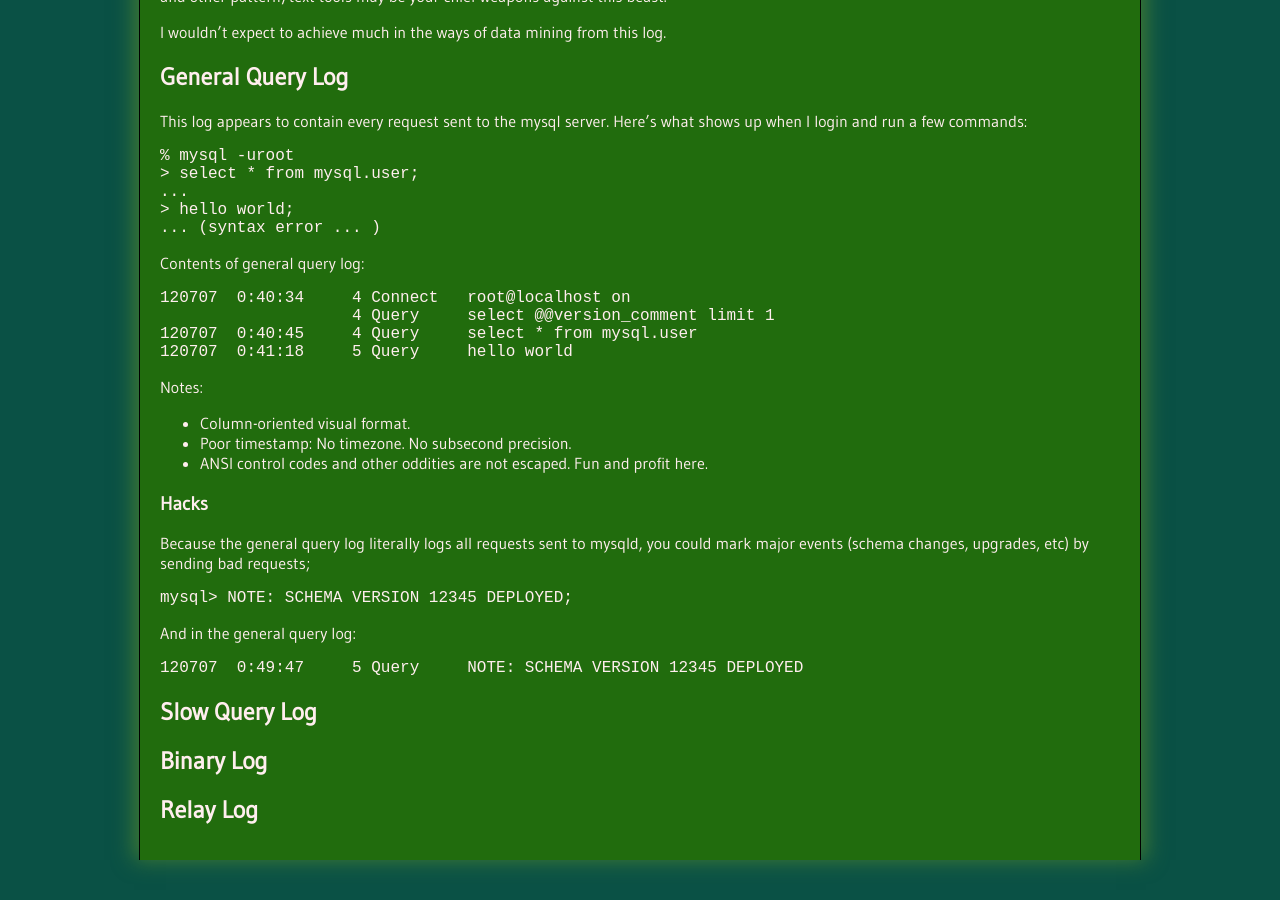
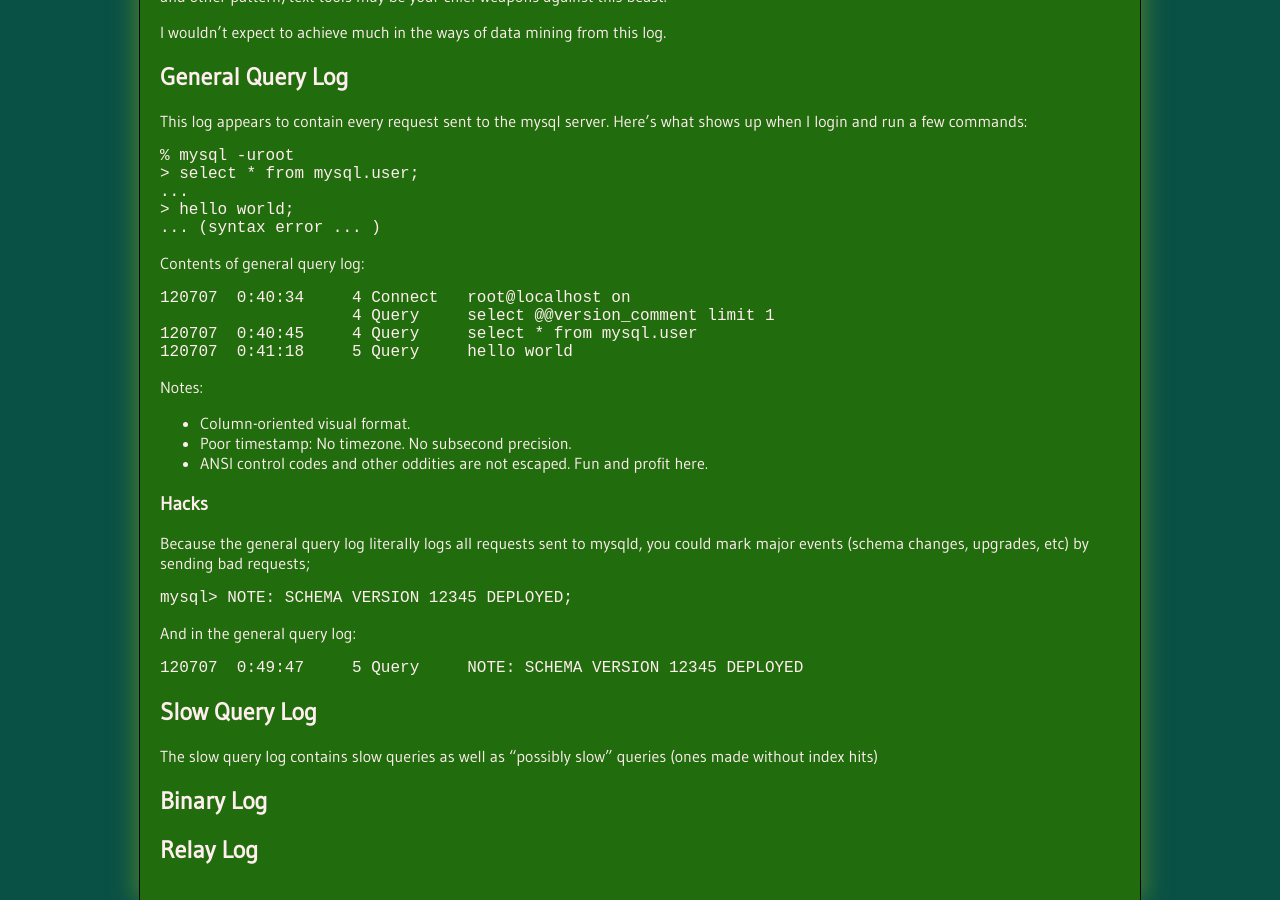
Before and after one commit to logstash/cookbook, a Jekyll site: the page built from studies/mysql.md, in a window 1280 px wide and 900 px high, scrolled down 1275 px. Built offline with Jekyll 4.4.1, drawn with Linux system fonts in a browser that asks for light colours; nearby versions of some CDN libraries; some web fonts are replaced.

Commit message:
start working on the slow query stuff

```diff
--- a/studies/mysql.md
+++ b/studies/mysql.md
@@ -108,6 +108,9 @@
 
 ## Slow Query Log
 
+The slow query log contains slow queries as well as "possibly slow" queries
+(ones made without index hits)
+
 ## Binary Log
 
 ## Relay Log
```
